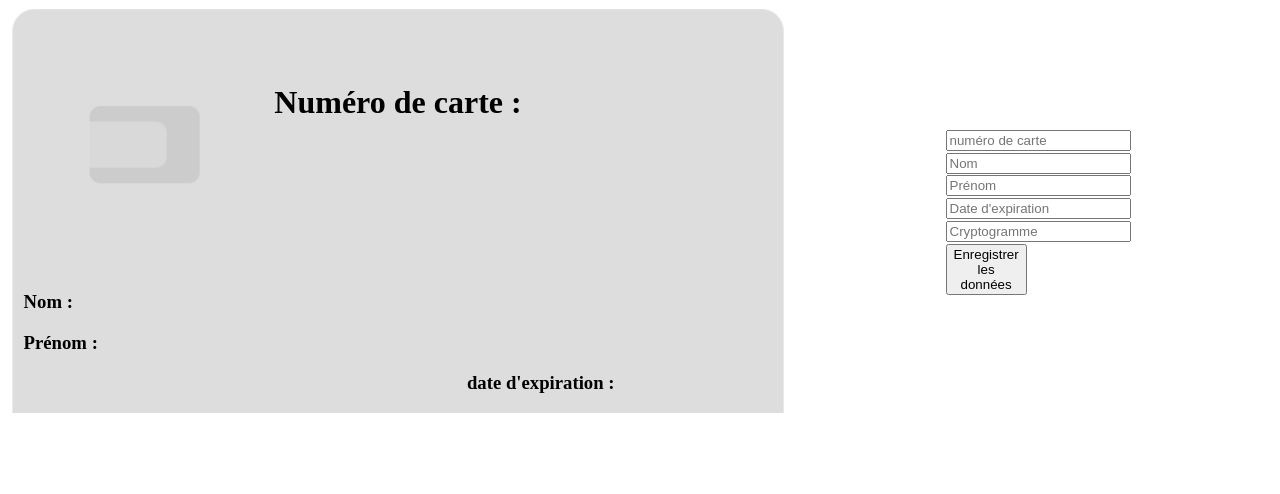
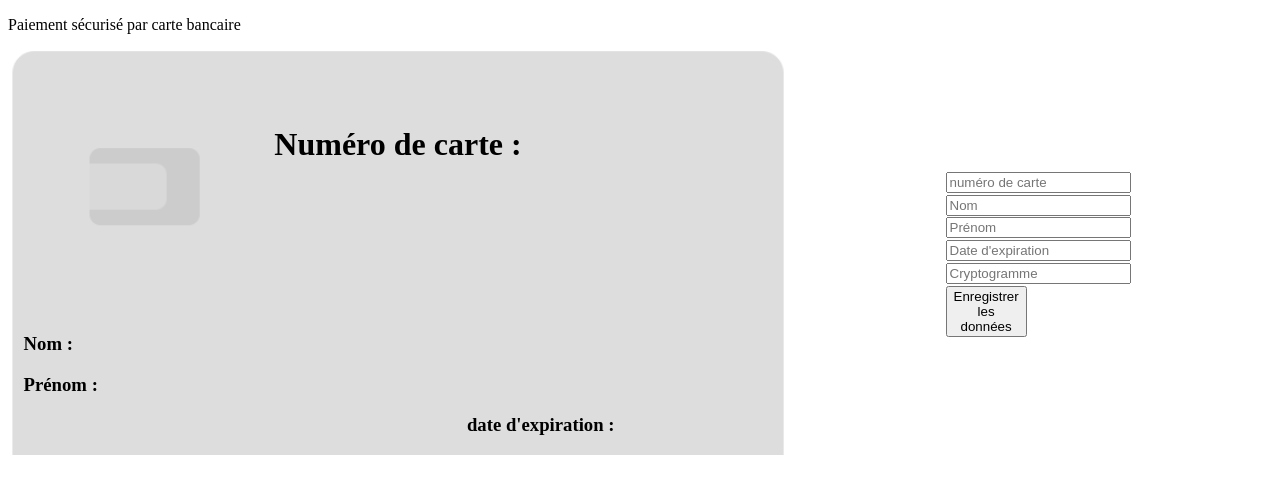
Before and after one commit to Adrienbouchet974/Credit-card-JS, a website: page index.html in a window 1280 px wide. Drawn offline with Linux system fonts and the light colour scheme.

Commit message:
Ajout d'un Header.

```diff
--- a/index.html
+++ b/index.html
@@ -8,6 +8,10 @@
     <title>Credit Card</title>
 </head>
 <body>
+
+    <header>
+        <p>Paiement sécurisé par carte bancaire</p>
+    </header>
 
     <div class="test">
         <div class="credit_card" id="credit_card">
```
